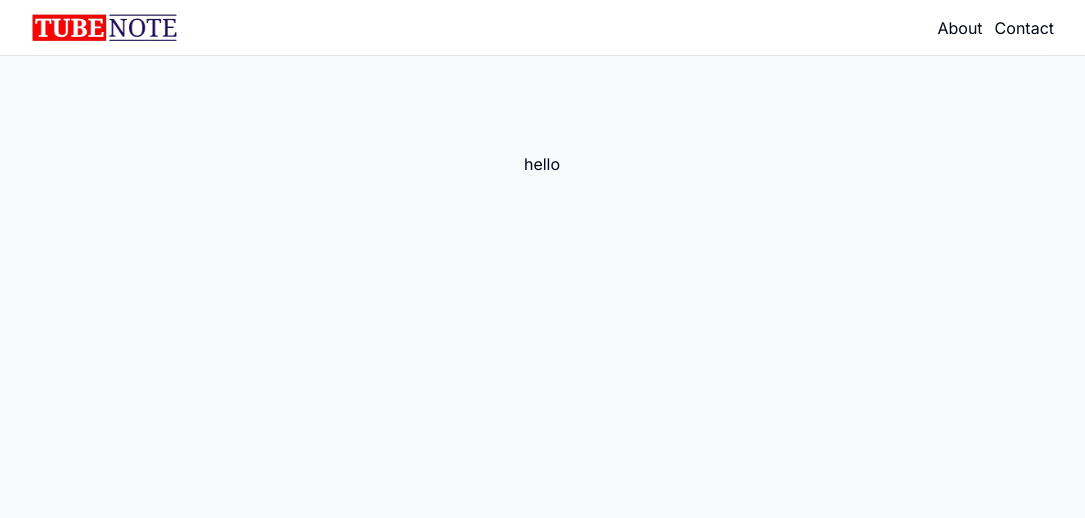
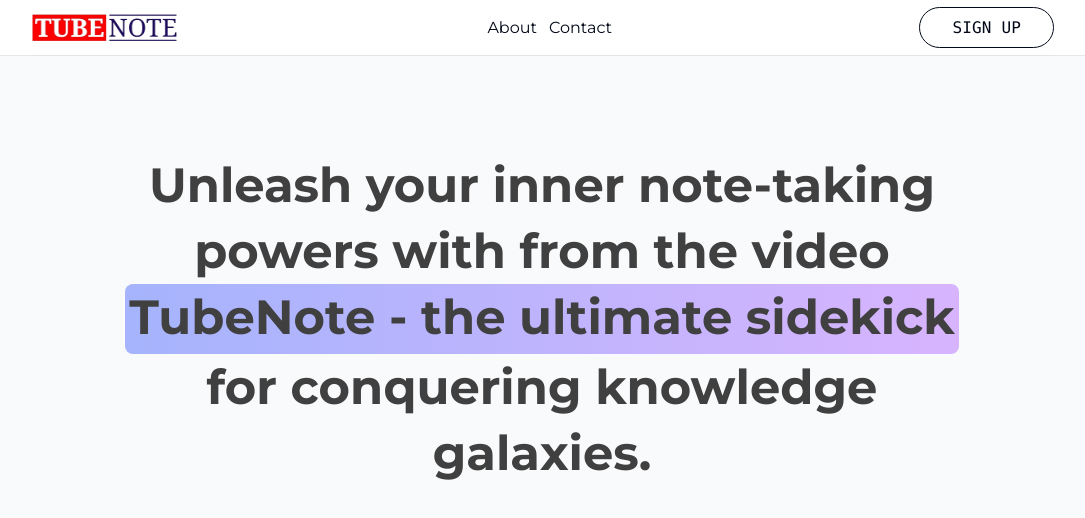
Before and after one commit to Lahbiyeb-Ismail/tubenote-frontend, a Next.js app: page / in a window 1280 px wide. Shown: the top 518 px of the page, without its empty margins (98-1183 px from the left). Built offline with nearby package versions, Linux system fonts and the light colour scheme.

Commit message:
feat(UI): add hero section primary design

```diff
--- a/package.json
+++ b/package.json
@@ -13,6 +13,7 @@
     "@radix-ui/react-icons": "^1.3.0",
     "class-variance-authority": "^0.7.0",
     "clsx": "^2.1.1",
+    "framer-motion": "^11.2.10",
     "next": "14.2.3",
     "react": "^18",
     "react-dom": "^18",
--- a/src/app/globals.css
+++ b/src/app/globals.css
@@ -33,6 +33,54 @@
     --ring: 222.2 84% 4.9%;
 
     --radius: 0.5rem;
+
+    --black: 0 0 0;
+    --white: 255 255 255;
+    --error: 224 120 123;
+    --hume-black-900: 26 26 26;
+    --hume-black-800: 35 35 35;
+    --hume-black-700: 53 53 53;
+    --hume-black-600: 64 64 64;
+    --hume-black-500: 77 77 77;
+    --hume-black-400: 102 102 102;
+    --hume-black-300: 128 128 128;
+    --hume-black-200: 153 153 153;
+    --hume-black-100: 191 191 191;
+    --hume-tan-700: 153 144 135;
+    --hume-tan-600: 191 181 170;
+    --hume-tan-500: 229 218 206;
+    --hume-tan-400: 255 244 232;
+    --hume-tan-300: 255 249 242;
+    --hume-tan-200: 255 253 250;
+    --accent-orange-400: 163 127 84;
+    --accent-orange-300: 255 199 131;
+    --accent-orange-200: 255 219 176;
+    --accent-orange-100: 255 246 235;
+    --accent-pink-400: 161 109 107;
+    --accent-pink-300: 251 171 167;
+    --accent-pink-200: 252 201 199;
+    --accent-pink-100: 254 242 241;
+    --accent-purple-400: 152 125 155;
+    --accent-purple-300: 238 195 242;
+    --accent-purple-200: 244 217 247;
+    --accent-purple-100: 252 245 253;
+    --accent-blue-400: 117 134 151;
+    --accent-blue-300: 183 210 236;
+    --accent-blue-200: 209 226 243;
+    --accent-blue-100: 243 248 252;
+    --accent-turquoise-400: 117 149 151;
+    --accent-turquoise-300: 183 233 236;
+    --accent-turquoise-200: 209 241 243;
+    --accent-turquoise-100: 243 251 252;
+    --accent-green-400: 120 147 122;
+    --accent-green-300: 188 230 190;
+    --accent-green-200: 212 239 213;
+    --accent-green-100: 244 251 245;
+    --darkBackground: var(--hume-black-700);
+    --grayBackground: var(--hume-black-200);
+    --lightBackground: var(--hume-tan-400);
+    --media-brand: 245 245 245;
+    --media-focus: 78 156 246;
   }
 
   .dark {
--- a/src/app/layout.tsx
+++ b/src/app/layout.tsx
@@ -1,11 +1,11 @@
 import type { Metadata } from "next";
-import { Inter } from "next/font/google";
+import { Montserrat } from "next/font/google";
 
 import "./globals.css";
 
 import Navbar from "@/components/global/navbar";
 
-const inter = Inter({ subsets: ["latin"] });
+const montserrat = Montserrat({ subsets: ["latin"] });
 
 export const metadata: Metadata = {
   title: "Create Next App",
@@ -19,7 +19,7 @@
 }>) {
   return (
     <html lang="en">
-      <body className={inter.className}>
+      <body className={montserrat.className}>
         <Navbar />
         {children}
       </body>
--- a/src/app/page.tsx
+++ b/src/app/page.tsx
@@ -1,7 +1,9 @@
+import HeroSection from "@/sections/heroSection";
+
 export default function Home() {
   return (
     <main className="flex min-h-screen flex-col items-center justify-between bg-slate-50 p-24">
-      hello
+      <HeroSection />
     </main>
   );
 }
--- a/src/components/global/navbar.tsx
+++ b/src/components/global/navbar.tsx
@@ -1,4 +1,5 @@
 import React from "react";
+import Link from "next/link";
 
 import MaxWidthWrapper from "./maxWidthWrapper";
 import TubeNoteLogo from "./tubenoteLogo";
@@ -18,6 +19,13 @@
               <a href="/contact">Contact</a>
             </li>
           </ul>
+
+          <Link
+            href="/signup"
+            className="group inline-flex h-3/4 cursor-pointer items-center justify-center gap-4 rounded-full border border-black-700 bg-transparent px-8 font-mono uppercase tracking-[0.01em] text-black-700 transition-colors delay-75 hover:bg-black-700 hover:text-tan-400 active:bg-black-600 active:text-tan-400"
+          >
+            Sign up
+          </Link>
         </nav>
       </MaxWidthWrapper>
     </header>
--- /dev/null
+++ b/src/components/ui/heroHighlight.tsx
@@ -0,0 +1,59 @@
+"use client";
+
+import React from "react";
+
+import { cn } from "@/lib/utils";
+
+export function HeroHighlight({
+  children,
+  className,
+  containerClassName,
+}: {
+  children: React.ReactNode;
+  className?: string;
+  containerClassName?: string;
+}) {
+  // const mouseX = useMotionValue(0);
+  // const mouseY = useMotionValue(0);
+
+  // function handleMouseMove({
+  //   currentTarget,
+  //   clientX,
+  //   clientY,
+  // }: React.MouseEvent<HTMLDivElement>) {
+  //   if (!currentTarget) return;
+  //   const { left, top } = currentTarget.getBoundingClientRect();
+
+  //   mouseX.set(clientX - left);
+  //   mouseY.set(clientY - top);
+  // }
+  return (
+    <div
+      className={cn(
+        "flex items-centerjustify-center w-full group",
+        containerClassName
+      )}
+    >
+      <div className={cn("relative z-20", className)}>{children}</div>
+    </div>
+  );
+}
+
+export function Highlight({
+  children,
+  className,
+}: {
+  children: React.ReactNode;
+  className?: string;
+}) {
+  return (
+    <span
+      className={cn(
+        `relative inline-block pb-1   px-1 rounded-lg bg-gradient-to-r from-indigo-300 to-purple-300 dark:from-indigo-500 dark:to-purple-500`,
+        className
+      )}
+    >
+      {children}
+    </span>
+  );
+}
--- /dev/null
+++ b/src/sections/heroSection.tsx
@@ -0,0 +1,19 @@
+import React from "react";
+
+import { HeroHighlight, Highlight } from "@/components/ui/heroHighlight";
+
+function HeroSection() {
+  return (
+    <section>
+      <HeroHighlight>
+        <h1 className="mx-auto max-w-4xl px-4 text-center text-2xl font-bold leading-relaxed text-neutral-700 dark:text-white md:text-4xl lg:text-5xl lg:leading-snug ">
+          Unleash your inner note-taking powers with from the video{" "}
+          <Highlight>TubeNote - the ultimate sidekick</Highlight>
+          for conquering knowledge galaxies.
+        </h1>
+      </HeroHighlight>
+    </section>
+  );
+}
+
+export default HeroSection;
--- a/tailwind.config.ts
+++ b/tailwind.config.ts
@@ -1,4 +1,11 @@
+/* eslint-disable func-names */
+/* eslint-disable @typescript-eslint/no-use-before-define */
 import type { Config } from "tailwindcss";
+
+// const svgToDataUri = require("mini-svg-data-uri");
+// const {
+//   default: flattenColorPalette,
+// } = require("tailwindcss/lib/util/flattenColorPalette");
 
 const config = {
   darkMode: ["class"],
@@ -52,6 +59,25 @@
           DEFAULT: "hsl(var(--card))",
           foreground: "hsl(var(--card-foreground))",
         },
+        black: {
+          100: "var(--hume-black-100)",
+          200: "var(--hume-black-200)",
+          300: "var(--hume-black-300)",
+          400: "var(--hume-black-400)",
+          500: "var(--hume-black-500)",
+          600: "var(--hume-black-600)",
+          700: "var(--hume-black-700)",
+          800: "var(--hume-black-800)",
+          900: "var(--hume-black-900)",
+        },
+        tan: {
+          200: "var(--hume-tan-200)",
+          300: "var(--hume-tan-300)",
+          400: "var(--hume-tan-400)",
+          500: "var(--hume-tan-500)",
+          600: "var(--hume-tan-600)",
+          700: "var(--hume-tan-700)",
+        },
       },
       borderRadius: {
         lg: "var(--radius)",
@@ -74,7 +100,33 @@
       },
     },
   },
-  plugins: [require("tailwindcss-animate")],
+  plugins: [
+    require("tailwindcss-animate"),
+    // addVariablesForColors,
+    // function ({ matchUtilities, theme }: any) {
+    //   matchUtilities(
+    //     {
+    //       "bg-dot-thick": (value: any) => ({
+    //         backgroundImage: `url("${svgToDataUri(
+    //           `<svg xmlns="http://www.w3.org/2000/svg" viewBox="0 0 32 32" width="16" height="16" fill="none"><circle fill="${value}" id="pattern-circle" cx="10" cy="10" r="2.5"></circle></svg>`
+    //         )}")`,
+    //       }),
+    //     },
+    //     { values: flattenColorPalette(theme("backgroundColor")), type: "color" }
+    //   );
+    // },
+  ],
 } satisfies Config;
 
+// function addVariablesForColors({ addBase, theme }: any) {
+//   const allColors = flattenColorPalette(theme("colors"));
+//   const newVars = Object.fromEntries(
+//     Object.entries(allColors).map(([key, val]) => [`--${key}`, val])
+//   );
+
+//   addBase({
+//     ":root": newVars,
+//   });
+// }
+
 export default config;
```
Also changed, not shown: src/app/notes/page.tsx (added), 1 other file (tests, documents, lock files or other folders).
